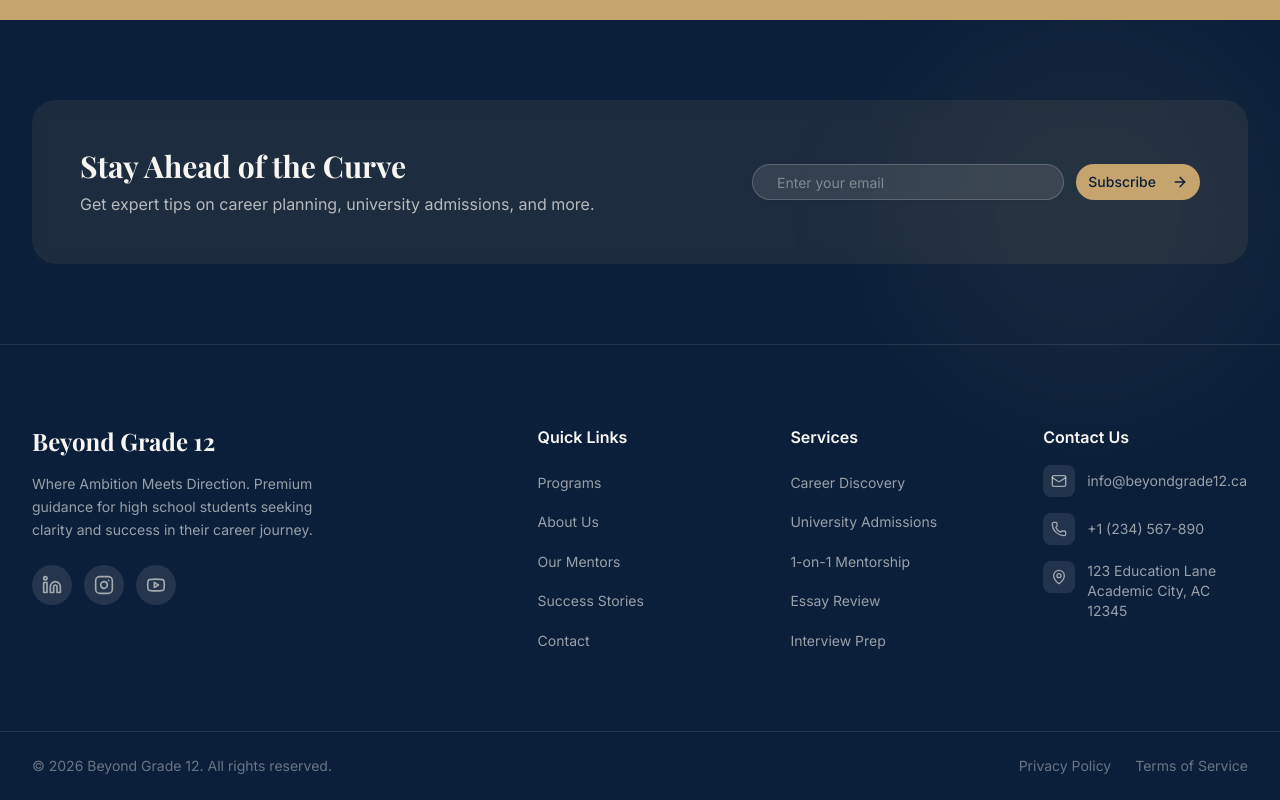
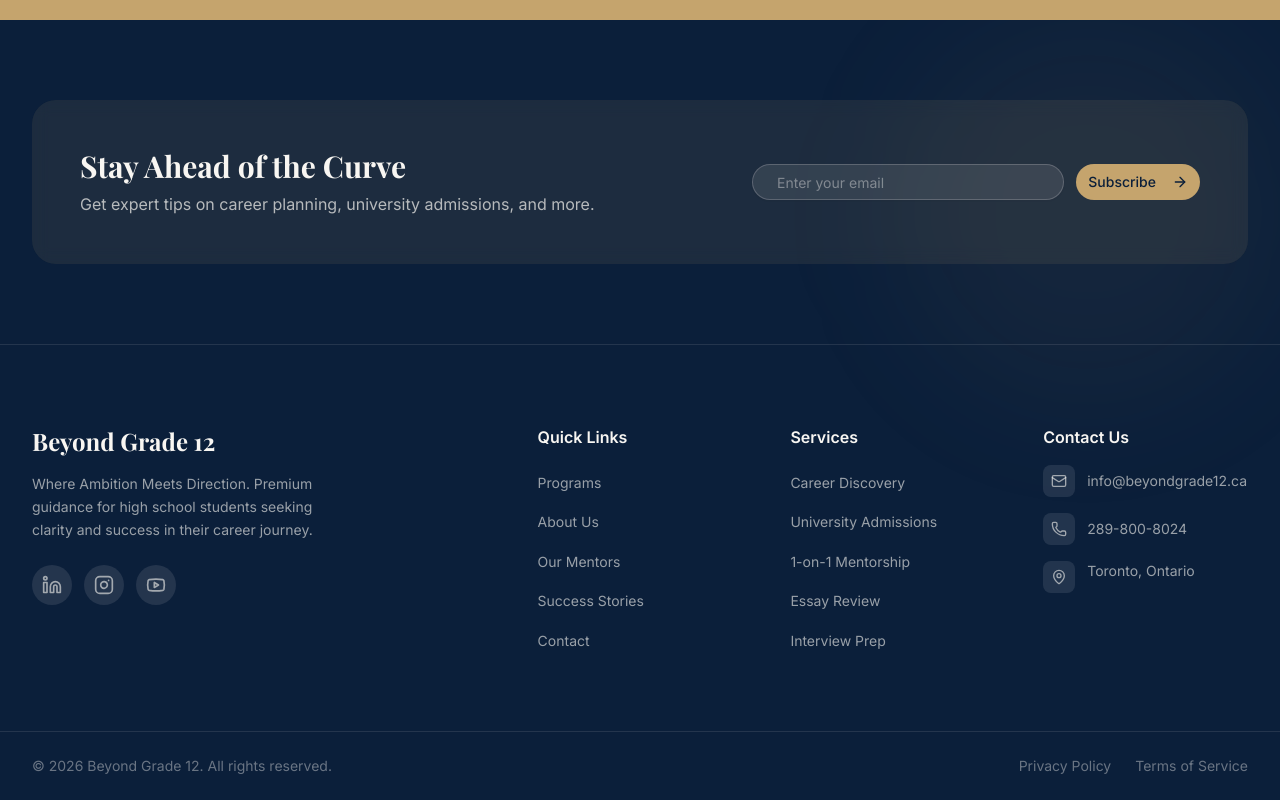
Before and after one commit to vamshichi/Beyond-Grade-12, a Next.js app: page /about in a window 1280 px wide. Shown: the part 5240-6040 px from the top of the page. Built offline with nearby package versions, Linux system fonts and the light colour scheme; a web font is replaced by a local one.

Commit message:
added contact

```diff
--- a/components/footer.tsx
+++ b/components/footer.tsx
@@ -212,7 +212,7 @@ export function Footer() {
                   <div className="w-8 h-8 rounded-lg bg-ivory/10 flex items-center justify-center group-hover:bg-gold/20 transition-colors">
                     <Phone className="h-4 w-4" />
                   </div>
-                  +1 (234) 567-890
+                  289-800-8024
                 </a>
               </li>
               <li>
@@ -221,8 +221,7 @@ export function Footer() {
                     <MapPin className="h-4 w-4" />
                   </div>
                   <span>
-                    123 Education Lane<br />
-                    Academic City, AC 12345
+                    Toronto, Ontario
                   </span>
                 </div>
               </li>
```
